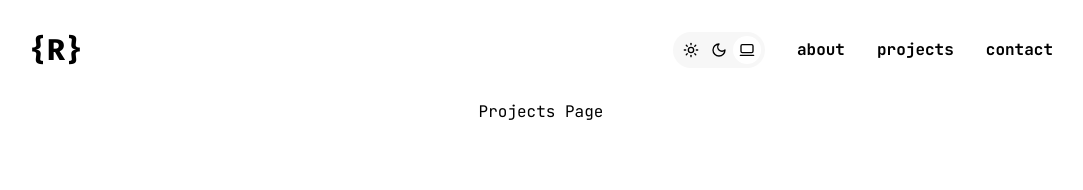
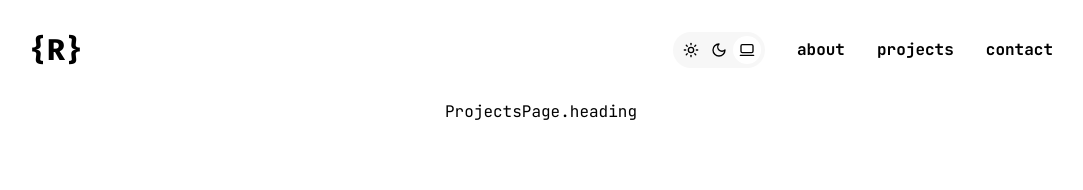
Before and after one commit to raafy/raafy.dev, a Next.js app: page /en/projects in a window 1280 px wide. Shown: the top 190 px of the page, without its empty margins (99-1182 px from the left). Built offline with nearby package versions, Linux system fonts and the light colour scheme.

Commit message:
refactor: projects page refactored

```diff
--- a/src/app/[locale]/projects/page.tsx
+++ b/src/app/[locale]/projects/page.tsx
@@ -1,7 +1,27 @@
-export default function ProjectsPage() {
+import { useTranslations } from "next-intl";
+import { unstable_setRequestLocale } from "next-intl/server";
+
+export default function ProjectsPage({
+  params: { locale },
+}: {
+  params: { locale: string };
+}) {
+  unstable_setRequestLocale(locale);
+  const t = useTranslations("ProjectsPage");
+
+  const data = t.raw("projects") as {
+    name: string;
+    technologies: string[];
+    platforms: string[];
+    description: string;
+    urls: { platform: string; url: string }[];
+  }[];
+
+  console.log();
+
   return (
     <div>
-      <p>Projects Page</p>
+      <p>{t("heading")}</p>
     </div>
   );
 }
```
